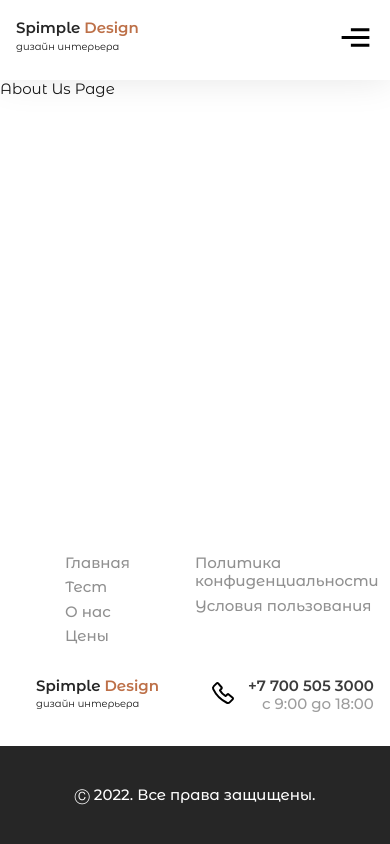
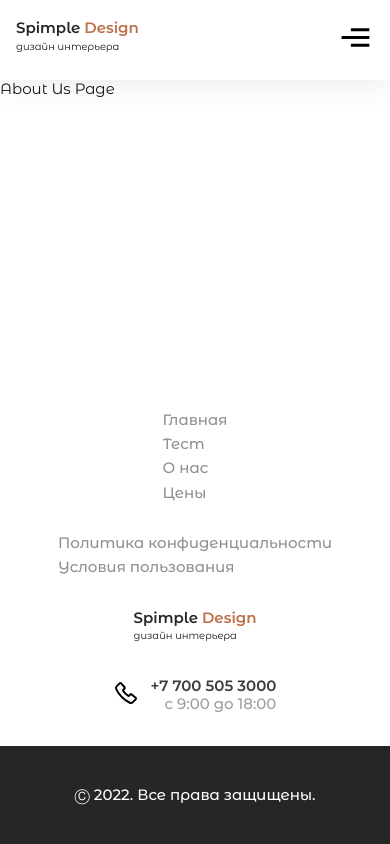
Before and after one commit to coder8080/simple-design, a React (Create React App) app: page /simple-design/about-us in a window 390 px wide. Built offline with nearby package versions, Linux system fonts and the light colour scheme.

Commit message:
Footer is now Z-Fold friendly

```diff
--- a/src/components/footer/footer.styles.scss
+++ b/src/components/footer/footer.styles.scss
@@ -52,9 +52,16 @@
     gap: 2rem;
 
     .info {
-      grid-template-columns: 1fr 1fr;
+      grid-template-columns: repeat(2, 1fr);
       grid-template-areas: 'pages info' 'logo contact';
       row-gap: 2rem;
     }
   }
+
+  @media screen and (max-width: 400px) {
+    .info {
+      grid-template-columns: 1fr;
+      grid-template-areas: 'pages' 'info' 'logo' 'contact';
+    }
+  }
 }
```
